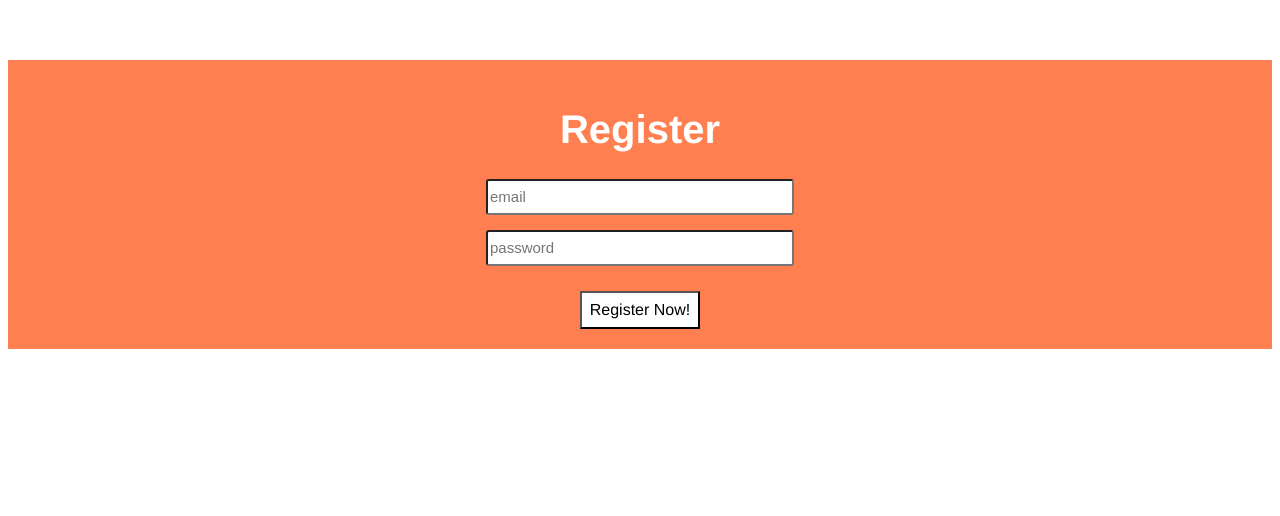
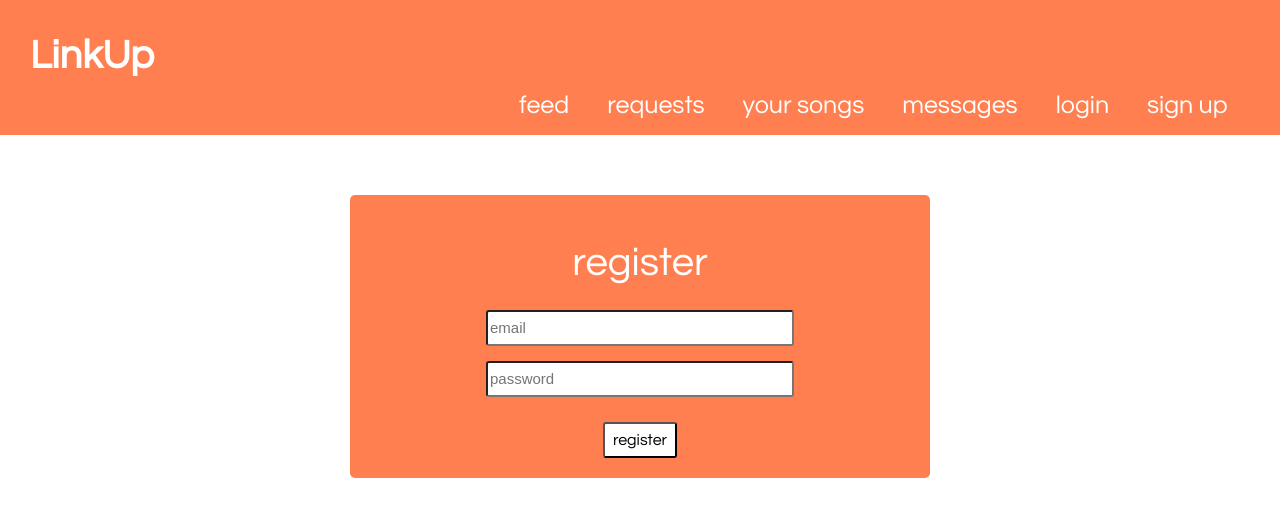
Before and after one commit to miltonpauta/LinkUp-frontend, a Vue app in the folder client/: page /#/register in a window 1280 px wide. Shown: the top 516 px of the page. Built offline with nearby package versions, Linux system fonts and the light colour scheme.

Commit message:
navigation made with vue router

```diff
--- a/client/index.html
+++ b/client/index.html
@@ -4,6 +4,7 @@
     <meta charset="utf-8">
     <meta name="viewport" content="width=device-width,initial-scale=1.0">
     <title>client</title>
+    <link href="https://fonts.googleapis.com/css?family=Questrial&display=swap" rel="stylesheet">
   </head>
   <body>
     <div id="app"></div>
--- a/client/src/App.vue
+++ b/client/src/App.vue
@@ -1,23 +1,37 @@
 <template>
   <div id="app">
+    <PageHeader/>
     <!-- <img src="./assets/logo.png"> -->
     <router-view/>
   </div>
 </template>
 
 <script>
+import PageHeader from '@/components/Header.vue'
 export default {
-  name: 'App'
+  name: 'App',
+  components: {
+    PageHeader
+  }
 }
 </script>
 
 <style>
+body{
+  margin:0;
+}
 #app {
-  font-family: 'Avenir', Helvetica, Arial, sans-serif;
+  /* font-family: 'Avenir', Helvetica, Arial, sans-serif; */
+  font-family: 'Questrial', sans-serif;
   -webkit-font-smoothing: antialiased;
   -moz-osx-font-smoothing: grayscale;
-  text-align: center;
+  /* text-align: center; */
   color: #2c3e50;
-  margin-top: 60px;
+  /* margin-top: 60px; */
+}
+
+.button:hover,
+.button:active{
+  font-weight: bold;
 }
 </style>
--- /dev/null
+++ b/client/src/components/Header.vue
@@ -0,0 +1,83 @@
+<template>
+    <header class="main-header">
+		<div class="main-header__brand">
+			<router-link to="/feed" class="button">LinkUp</router-link>
+		</div>
+		<nav class="main-nav">
+			<ul class="main-nav__items">
+				<li class="main-nav__item">
+                    <router-link to="feed" class="button">feed</router-link>
+				</li>
+				<li class="main-nav__item">
+                    <router-link to="requests" class="button">requests</router-link>
+				</li>
+				<li class="main-nav__item">
+                    <router-link to="songs" class="button">your songs</router-link>
+				</li>
+				<li class="main-nav__item">
+                    <router-link to="messages" class="button">messages</router-link>
+				</li>
+                <li class="main-nav__item">
+                    <router-link to="login" class="button">login</router-link>
+				</li>
+                 <li class="main-nav__item">
+                     <!-- will go to router page and find a router NAMED "register" which u did make -->
+                    <router-link to="register" class="button">sign up</router-link>
+				</li>
+			</ul>
+		</nav>
+	</header>
+</template>
+
+<script>
+
+</script>
+
+<!-- Add "scoped" attribute to limit CSS to this component only -->
+<style scoped>
+.main-header{
+    width:100%;
+    margin-bottom: 60px;
+	font-family: 'Questrial', sans-serif;
+	background-color: rgb(255,127,80);
+	padding: 35px 0 0 0;
+	height: 100px;
+}
+
+.main-header__brand{
+	color: white;
+	font-size: 40px;
+	display: inline-block;
+	margin-right: 5px;
+	margin-left: 30px;
+}
+
+.main-header__brand a{
+	text-decoration: none;
+    color: white;
+    font-weight: bolder;
+}
+.main-nav{
+	margin-left:500px;
+	/*padding-top: 25px; */
+	display: inline-block;
+}
+
+.main-nav__items{
+	margin-left: 0;
+	padding: 0;
+}
+
+.main-nav__item{
+	display: inline-block;
+	margin: 0 1rem 0 1rem;
+	font-size: 25px;
+}
+
+.main-nav__item a{
+    padding: 3px;
+	text-decoration: none;
+	color: white;
+}
+
+</style>
--- a/client/src/components/Register.vue
+++ b/client/src/components/Register.vue
@@ -1,12 +1,13 @@
 <template>
     <div class="form-control">
-        <h1 class="form-title">Register</h1>
+        <div v-if="withError" class="error" v-html="error"/>
+        <h1 class="form-title">register</h1>
         <div class="form-control__inputs">
             <input type="email" name="email" v-model="email" placeholder="email">
             <input type="password" name="password" v-model="password" placeholder="password">
         </div>
         <div class="form-control__actions">
-            <button @click="register" type="submit">Register Now!</button>
+            <button @click="register" type="submit">register</button>
         </div>
     </div>
 </template>
@@ -18,24 +19,25 @@ export default {
   data () {
     return {
         email: '',
-        password: ''
+        password: '',
+        error: null,
+        withError: false
     }
   },
   methods: {
-      async register(){
-        //   wait for response back from server
-          const response = await AuthenticationService.register({
-              email: this.email,
-              password: this.password
-          })
-          console.log(response.data);
-      }
-  },
-  mounted(){
-
-  },
-  watch:{
-
+    async register(){
+        try{
+            //send request to backend and try getting the response
+            await AuthenticationService.register({
+                email: this.email,
+                password: this.password
+            })
+            this.withError = false;
+        } catch(error){
+            this.error = error.response.data.error;
+            this.withError = true;
+        }
+    }
   }
 }
 </script>
@@ -43,13 +45,25 @@ export default {
 <!-- Add "scoped" attribute to limit CSS to this component only -->
 <style scoped>
 
+.error{
+    color: red;
+    background: white;
+    border-radius: 3px;
+    padding: 5px 0;
+}
+
 .form-control{
+    text-align: center;
+    margin: auto;
+    width: 500px;
     background: rgb(255,127,80);
     padding: 20px 40px;
+    border-radius: 5px;
 }
 
 .form-title{
     font-size: 40px;
+    font-weight: 400;
     color: white;
 }
 
@@ -63,16 +77,18 @@ export default {
 }
 
 .form-control__actions button{
+    font: inherit;
     margin-top: 10px;
     background-color: white;
+    border-radius: 3px;
     cursor: pointer;
     padding: 8px;
-    font: inherit;
 }
 
 .form-control__actions button:hover,
 .form-control__actions button:active{
 	background-color: rgb(255,127,80);
 	color: white;
+    font-weight: bold;
 }
 </style>
```
